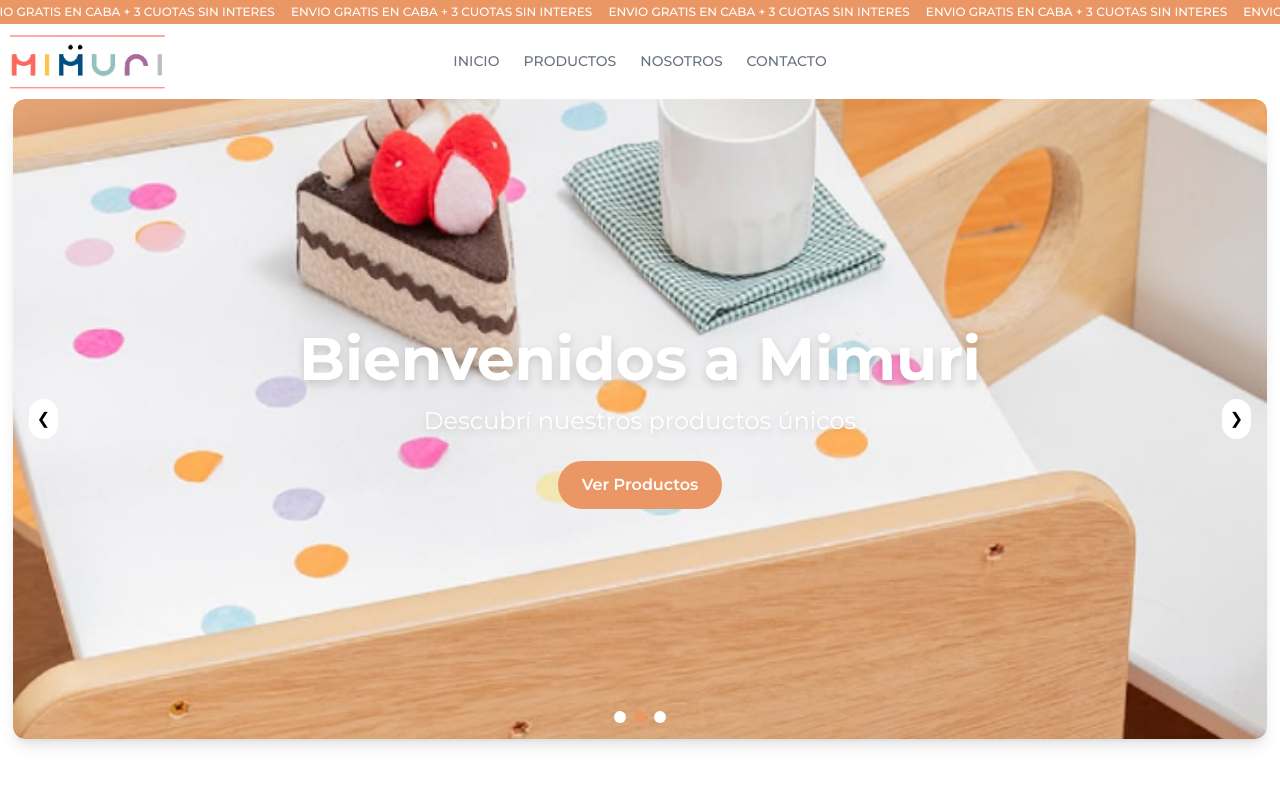
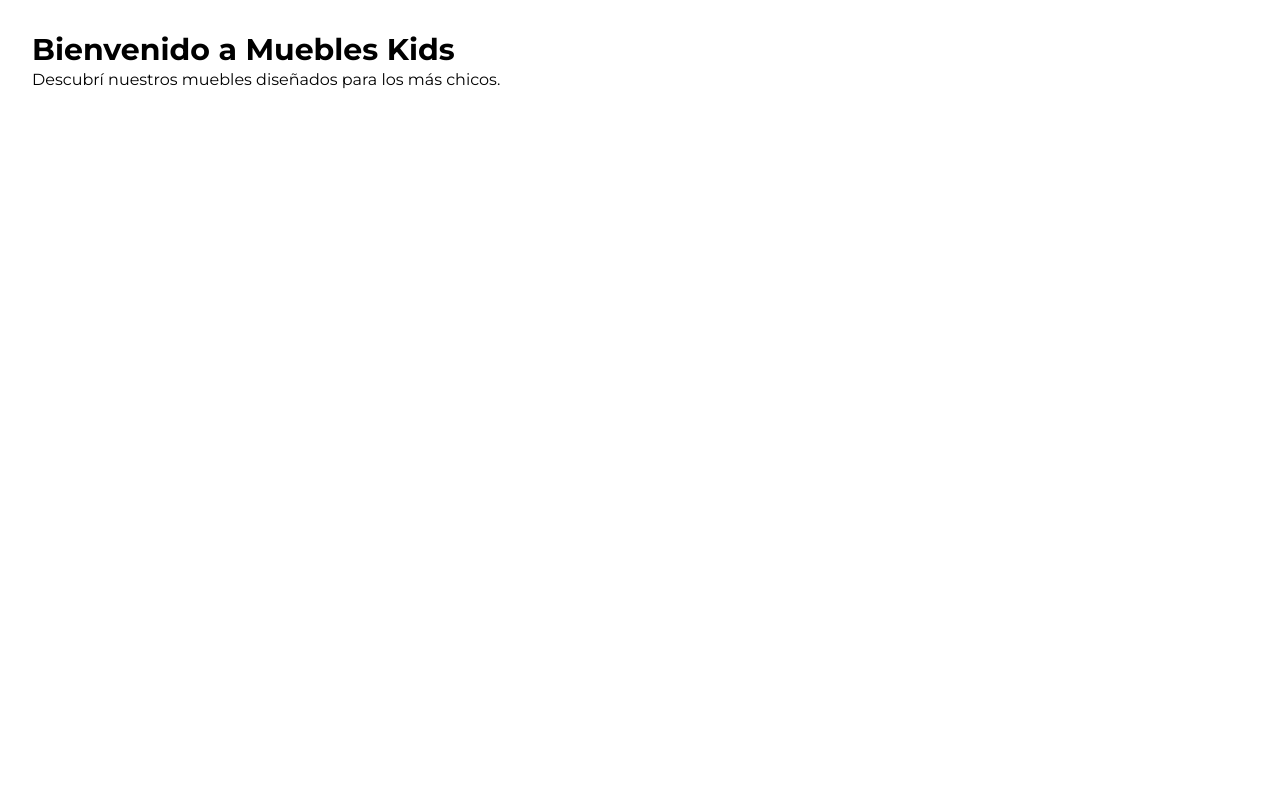
Before and after one commit to NicoleGluj/mimuri-proyecto, a React app in the folder frontend/: page /contacto in a window 1280 px wide. Shown: the top 788 px of the page. Built offline with nearby package versions, Linux system fonts and the light colour scheme; the HTML template or start-up script is replaced by a standard one.

Commit message:
add: routes

```diff
--- a/frontend/src/components/Header/Header.jsx
+++ b/frontend/src/components/Header/Header.jsx
@@ -1,4 +1,5 @@
 import { useState } from "react";
+import { Link } from "react-router-dom";
 import TopBar from "./TopBar";
 import { Bars3Icon, XMarkIcon } from "@heroicons/react/24/outline";
 
@@ -27,24 +28,24 @@ const Header = () => {
         <nav className="hidden md:absolute md:flex md:left-1/2 md:transform md:-translate-x-1/2">
           <ul className="flex justify-center space-x-6 text-gray-500 font-medium text-sm uppercase">
             <li>
-              <a href="#inicio" className="hover:text-[#eb9665]">
+              <Link to="/" className="hover:text-[#eb9665]">
                 Inicio
-              </a>
+              </Link>
             </li>
             <li>
-              <a href="#productos" className="hover:text-[#eb9665]">
+              <Link to="/productos" className="hover:text-[#eb9665]">
                 Productos
-              </a>
+              </Link>
             </li>
             <li>
-              <a href="#nosotros" className="hover:text-[#eb9665]">
+              <Link to="/nosotros" className="hover:text-[#eb9665]">
                 Nosotros
-              </a>
+              </Link>
             </li>
             <li>
-              <a href="#contacto" className="hover:text-[#eb9665]">
+              <Link to="/contacto" className="hover:text-[#eb9665]">
                 Contacto
-              </a>
+              </Link>
             </li>
           </ul>
         </nav>
@@ -63,28 +64,50 @@ const Header = () => {
           </button>
         </div>
 
-        {/* Menú desplegable móvil con animación suave y fondo incluido */}
-        <div className={`md:hidden absolute top-full left-0 w-full overflow-hidden z-50 transition-all duration-300 ease-in-out ${isOpen ? "max-h-96" : "max-h-0"}`}>
-          <ul className={`origin-top transform transition-all duration-300 ease-in-out bg-white shadow-md ${isOpen ? "scale-y-100 opacity-100" : "scale-y-0 opacity-0"}`}>
+        {/* Menú desplegable móvil */}
+        <div
+          className={`md:hidden absolute top-full left-0 w-full overflow-hidden z-50 transition-all duration-300 ease-in-out ${isOpen ? "max-h-96" : "max-h-0"
+            }`}
+        >
+          <ul
+            className={`origin-top transform transition-all duration-300 ease-in-out bg-white shadow-md ${isOpen ? "scale-y-100 opacity-100" : "scale-y-0 opacity-0"
+              }`}
+          >
             <li>
-              <a href="#inicio" className="block py-4 text-center text-gray-500 font-medium text-sm uppercase hover:text-[#eb9665]" onClick={toggleMenu}>
+              <Link
+                to="/"
+                className="block py-4 text-center text-gray-500 font-medium text-sm uppercase hover:text-[#eb9665]"
+                onClick={toggleMenu}
+              >
                 Inicio
-              </a>
+              </Link>
             </li>
             <li>
-              <a href="#productos" className="block py-4 text-center text-gray-500 font-medium text-sm uppercase hover:text-[#eb9665]" onClick={toggleMenu}>
+              <Link
+                to="/productos"
+                className="block py-4 text-center text-gray-500 font-medium text-sm uppercase hover:text-[#eb9665]"
+                onClick={toggleMenu}
+              >
                 Productos
-              </a>
+              </Link>
             </li>
             <li>
-              <a href="#nosotros" className="block py-4 text-center text-gray-500 font-medium text-sm uppercase hover:text-[#eb9665]" onClick={toggleMenu}>
+              <Link
+                to="/nosotros"
+                className="block py-4 text-center text-gray-500 font-medium text-sm uppercase hover:text-[#eb9665]"
+                onClick={toggleMenu}
+              >
                 Nosotros
-              </a>
+              </Link>
             </li>
             <li>
-              <a href="#contacto" className="block py-4 pb-7 text-center text-gray-500 font-medium text-sm uppercase hover:text-[#eb9665]" onClick={toggleMenu}>
+              <Link
+                to="/contacto"
+                className="block py-4 pb-7 text-center text-gray-500 font-medium text-sm uppercase hover:text-[#eb9665]"
+                onClick={toggleMenu}
+              >
                 Contacto
-              </a>
+              </Link>
             </li>
           </ul>
         </div>
--- a/frontend/src/main.jsx
+++ b/frontend/src/main.jsx
@@ -1,10 +1,10 @@
 import { StrictMode } from 'react'
 import { createRoot } from 'react-dom/client'
-import Home from './views/Home'
 import './style.css';
+import RouterApp from './routes/RouterApp';
 
 createRoot(document.getElementById('root')).render(
   <StrictMode>
-    <Home />
+    <RouterApp />
   </StrictMode>
 )
--- /dev/null
+++ b/frontend/src/routes/RouterApp.jsx
@@ -0,0 +1,22 @@
+import { BrowserRouter, Routes, Route } from "react-router-dom";
+import Home from "../views/Home";
+import Productos from "../views/Productos";
+import Nosotros from "../views/Nosotros";
+import Contacto from "../views/Contacto";
+import NotFound from "../views/NotFound";
+
+const RouterApp = () => {
+  return (
+    <BrowserRouter>
+      <Routes>
+        <Route path="/" element={<Home />} />
+        <Route path="/productos" element={<Productos />} />
+        <Route path="/nosotros" element={<Nosotros />} />
+        <Route path="/contacto" element={<Contacto />} />
+        <Route path="*" element={<NotFound />} />
+      </Routes>
+    </BrowserRouter>
+  )
+}
+
+export default RouterApp;
--- /dev/null
+++ b/frontend/src/views/Contacto.jsx
@@ -0,0 +1,10 @@
+const Contacto = () => {
+  return (
+    <div className="p-8">
+      <h1 className="text-3xl font-bold">Bienvenido a Muebles Kids</h1>
+      <p>Descubrí nuestros muebles diseñados para los más chicos.</p>
+    </div>
+  );
+};
+
+export default Contacto;
--- /dev/null
+++ b/frontend/src/views/Nosotros.jsx
@@ -0,0 +1,10 @@
+const Nosotros = () => {
+  return (
+    <div className="p-8">
+      <h1 className="text-3xl font-bold">Bienvenido a Muebles Kids</h1>
+      <p>Descubrí nuestros muebles diseñados para los más chicos.</p>
+    </div>
+  );
+};
+
+export default Nosotros;
--- /dev/null
+++ b/frontend/src/views/NotFound.jsx
@@ -0,0 +1,10 @@
+const NotFound = () => {
+  return (
+    <div className="p-8">
+      <h1 className="text-3xl font-bold">Bienvenido a Muebles Kids</h1>
+      <p>Descubrí nuestros muebles diseñados para los más chicos.</p>
+    </div>
+  );
+};
+
+export default NotFound;
--- /dev/null
+++ b/frontend/src/views/Productos.jsx
@@ -0,0 +1,10 @@
+const Productos = () => {
+  return (
+    <div className="p-8">
+      <h1 className="text-3xl font-bold">Bienvenido a Muebles Kids</h1>
+      <p>Descubrí nuestros muebles diseñados para los más chicos.</p>
+    </div>
+  );
+};
+
+export default Productos;
```
